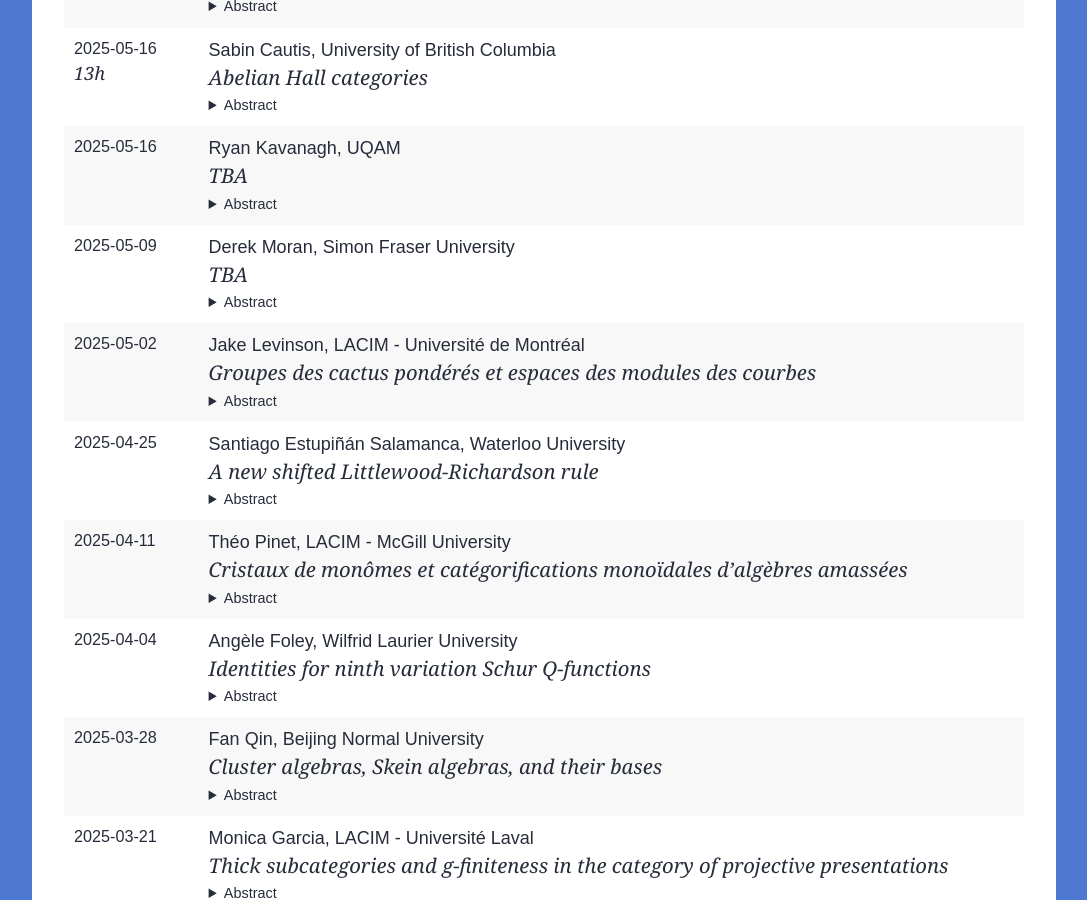
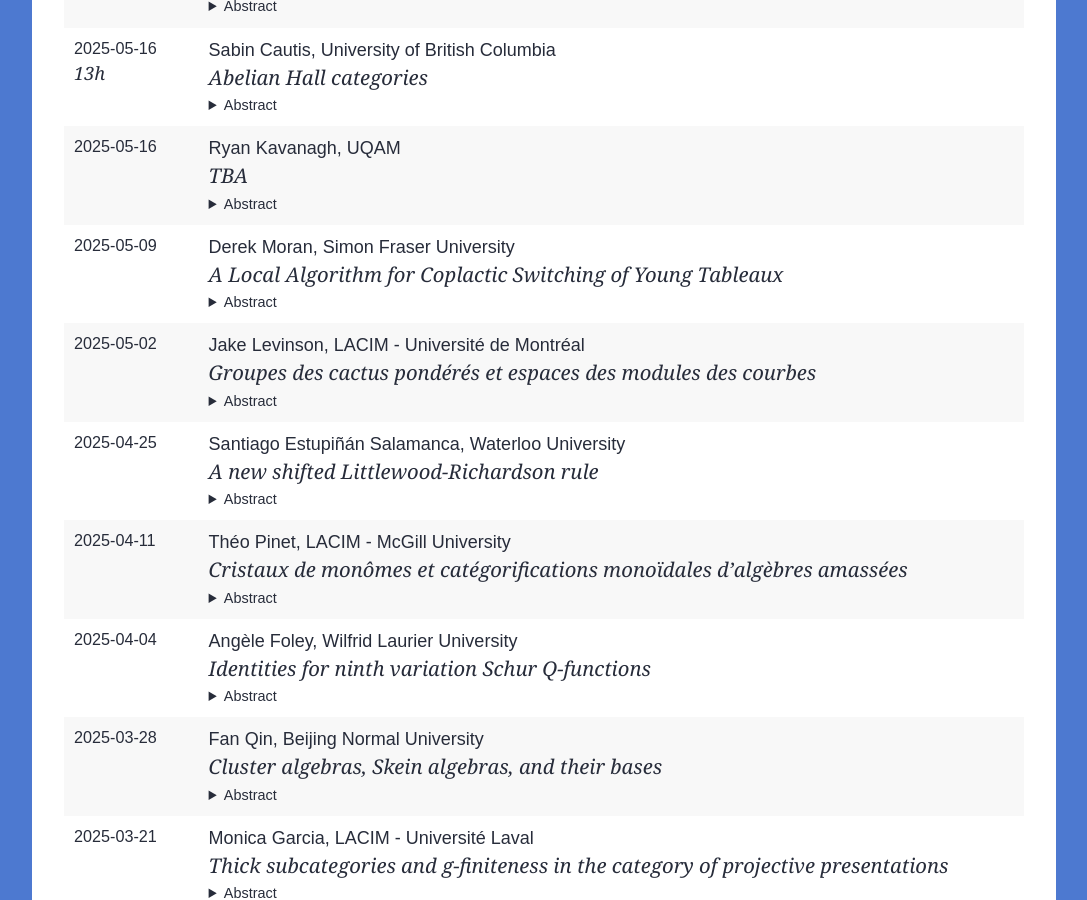
Before and after one commit to lacim-uqam/lacim-uqam.github.io, a Jekyll site: the page built from en/seminar.md, in a window 1280 px wide and 900 px high, scrolled down 1239 px. Shown: the whole window, without its empty margins (96-1183 px from the left). Built offline with Jekyll 4.4.1, drawn with Linux system fonts in a browser that asks for light colours; formulas are drawn with MathJax 3; our own code applies the rules of GitHub Pages for plain Markdown files.

Commit message:
Update lacim-seminar.yml

```diff
--- a/_data/lacim-seminar.yml
+++ b/_data/lacim-seminar.yml
@@ -48,7 +48,7 @@
 - speaker: Derek Moran
   affiliation: Simon Fraser University
   title: >
-    TBA
+     A Local Algorithm for Coplactic Switching of Young Tableaux
   date: 2025-05-09
   abstract: >
     Tableau coswitching is a bijection on pairs of skew Young tableaux which
```
